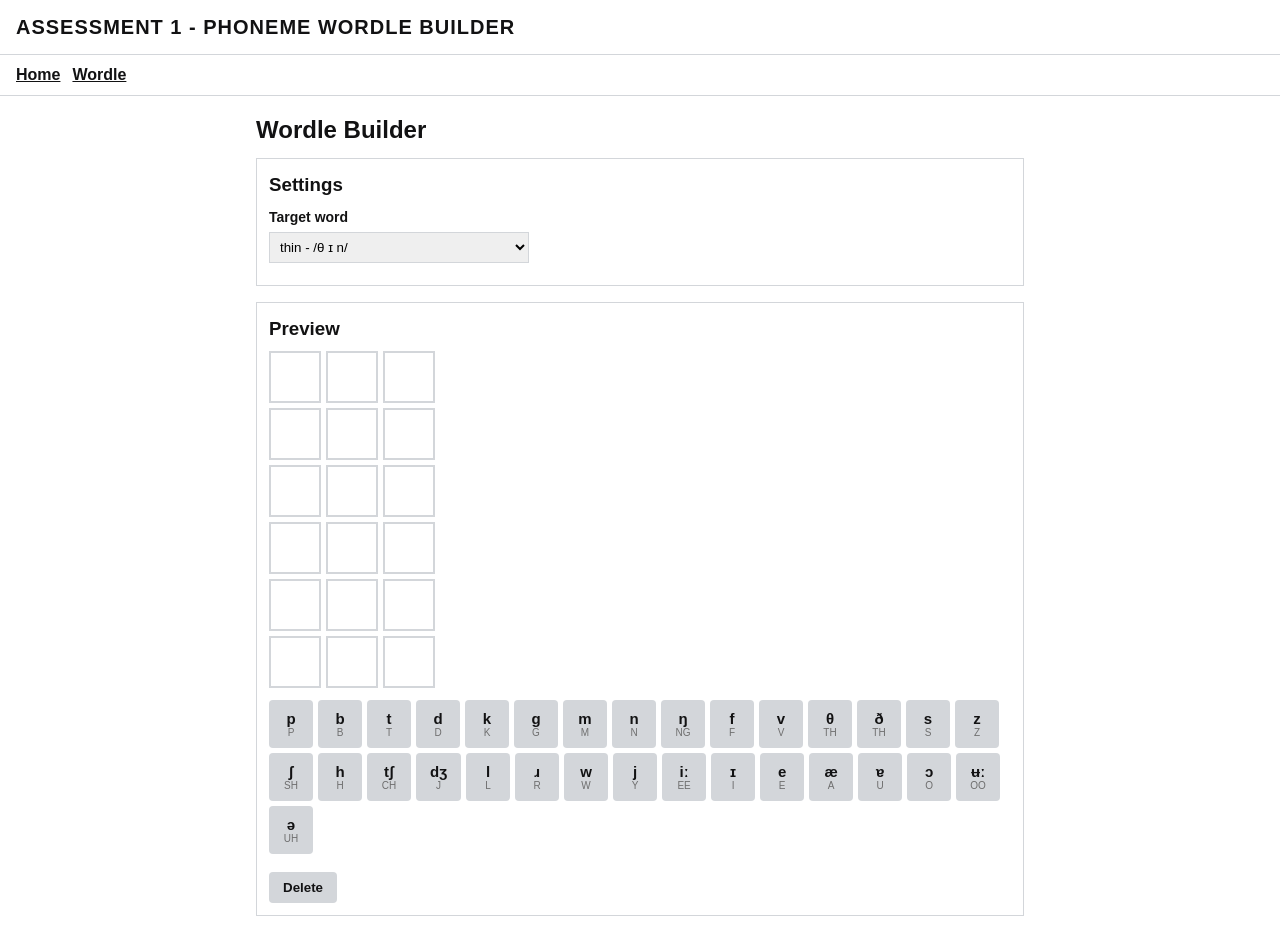
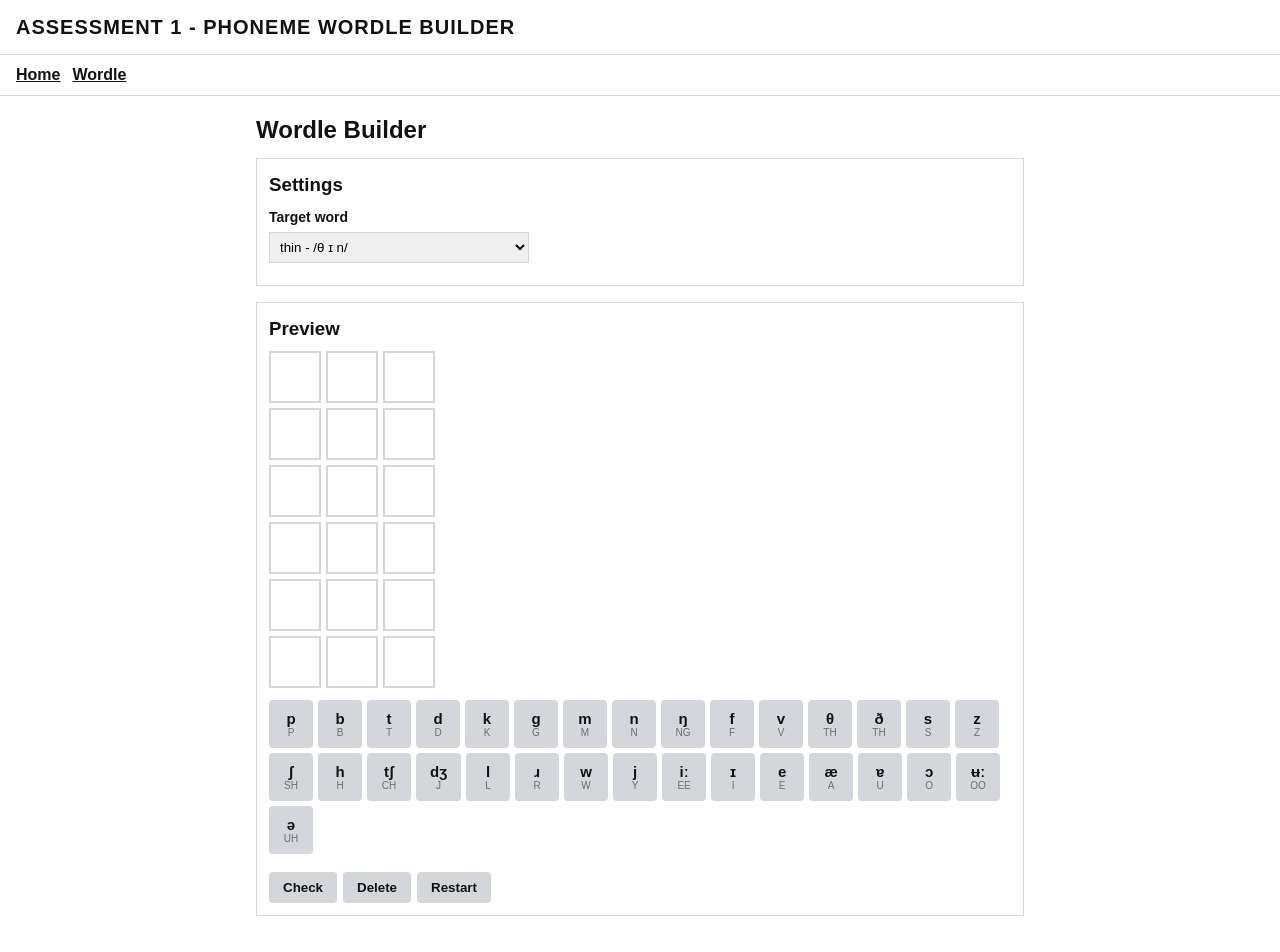
Before and after one commit to Hussein-mariam/cse3cwa-Phoneme, a Next.js app: page /wordle in a window 1280 px wide. Shown: the top 952 px of the page. Built offline with nearby package versions, Linux system fonts and the light colour scheme.

Commit message:
Added win and lose and reveals soulution

```diff
--- a/app/wordle/page.js
+++ b/app/wordle/page.js
@@ -2,25 +2,89 @@
 
 import { useState } from "react";
 import { words } from "@/lib/words";
+import { score } from "@/lib/score";
 import Grid from "@/components/Grid";
 import Keypad from "@/components/Keypad";
-import { score } from "@/lib/score";
 
 export default function WordlePage() {
   const [chosen, setChosen] = useState("thin");
   const [current, setCurrent] = useState([]);
+  const [guesses, setGuesses] = useState([]);
+  const [keyStates, setKeyStates] = useState({});
+  const [msg, setMsg] = useState("");
+  const [over, setOver] = useState(false);
 
   const word = words.find((w) => w.word === chosen);
 
+  function reset() {
+    setCurrent([]);
+    setGuesses([]);
+    setKeyStates({});
+    setMsg("");
+    setOver(false);
+  }
+
+  function changeWord(event) {
+    setChosen(event.target.value);
+    reset();
+  }
+
   function pick(symbol) {
-    if (current.length >= word.phonemes.length) {
+    if (over || current.length >= word.phonemes.length) {
       return;
     }
     setCurrent((row) => [...row, symbol]);
+    setMsg("");
   }
 
   function back() {
+    if (over) {
+      return;
+    }
     setCurrent((row) => row.slice(0, -1));
+  }
+
+  function check() {
+    if (over) {
+      return;
+    }
+
+    if (current.length < word.phonemes.length) {
+      const left = word.phonemes.length - current.length;
+      setMsg("Pick " + left + " more phoneme(s).");
+      return;
+    }
+
+    const result = score(current, word.phonemes);
+    const played = [...guesses, { symbols: current, result: result }];
+
+    const states = { ...keyStates };
+    for (let i = 0; i < current.length; i++) {
+      if (states[current[i]] !== "correct") {
+        states[current[i]] = result[i];
+      }
+    }
+
+    setGuesses(played);
+    setKeyStates(states);
+    setCurrent([]);
+
+    let win = true;
+    for (let i = 0; i < result.length; i++) {
+      if (result[i] !== "correct") {
+        win = false;
+      }
+    }
+
+    if (win) {
+      setOver(true);
+      setMsg("Correct!");
+    } else if (played.length >= 6) {
+      setOver(true);
+      setMsg("Out of guesses.");
+    } else {
+      setMsg("Try again.");
+    }
   }
 
   return (
@@ -31,14 +95,7 @@ export default function WordlePage() {
         <h3>Settings</h3>
 
         <label htmlFor="word">Target word</label>
-        <select
-          id="word"
-          value={chosen}
-          onChange={(event) => {
-            setChosen(event.target.value);
-            setCurrent([]);
-          }}
-        >
+        <select id="word" value={chosen} onChange={changeWord}>
           {words.map((w) => (
             <option key={w.word} value={w.word}>
               {w.word} - /{w.phonemes.join(" ")}/
@@ -53,13 +110,23 @@ export default function WordlePage() {
         <Grid
           rows={6}
           cols={word.phonemes.length}
-          guesses={[]}
+          guesses={guesses}
           current={current}
         />
 
-        <Keypad onPick={pick} keyStates={{}} showLetters={true} />
+        {msg && <div className="msg">{msg}</div>}
 
+        {over && (
+          <div className="answer">
+            /{word.phonemes.join(" ")}/ = <b>{word.word}</b>
+          </div>
+        )}
+
+        <Keypad onPick={pick} keyStates={keyStates} showLetters={true} />
+
+        <button onClick={check}>Check</button>
         <button onClick={back}>Delete</button>
+        <button onClick={reset}>Restart</button>
       </div>
     </div>
   );
```
